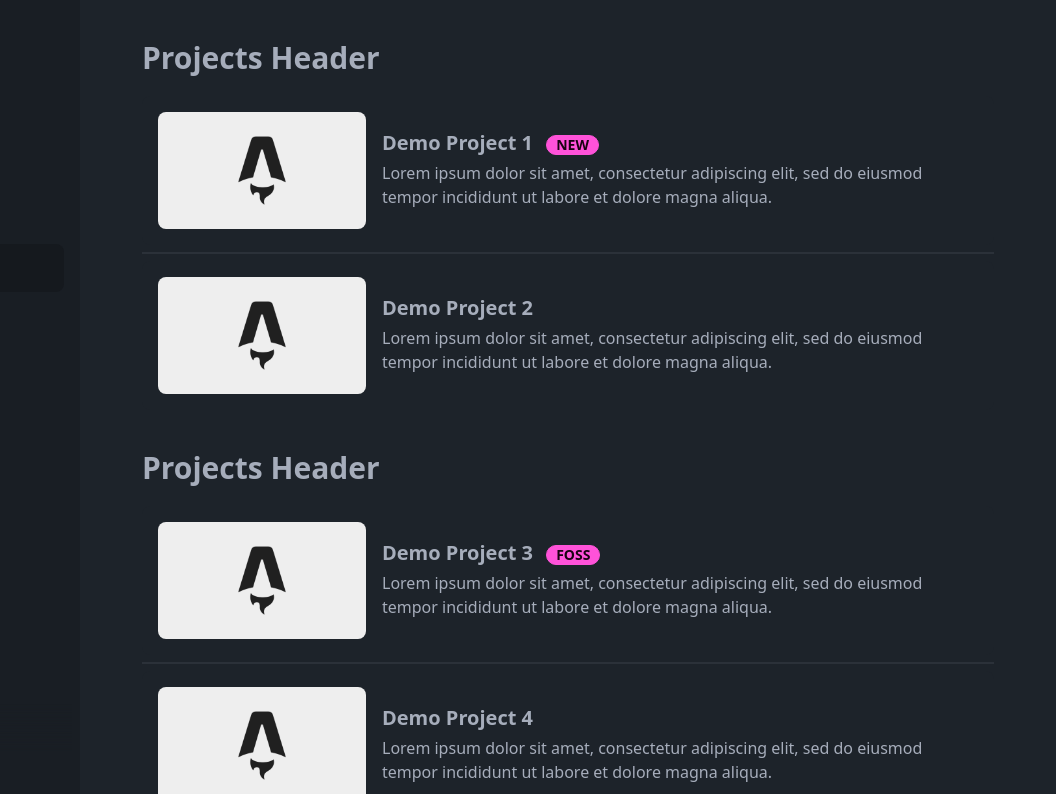
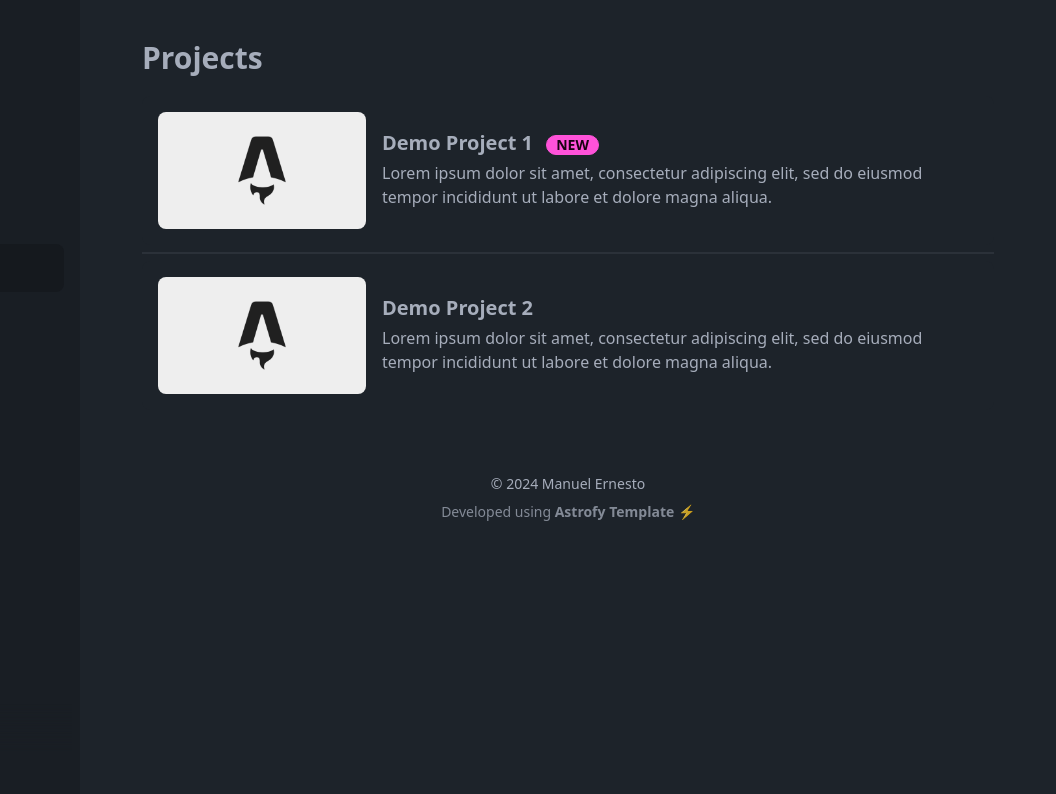
Before and after one commit to rafaelgreca/rafaelgreca.github.io, an Astro site: page /projects in a window 1280 px wide. Shown: the top 794 px of the page, 224-1280 px from the left. Built offline with nearby package versions, Linux system fonts and the light colour scheme; Astro itself is replaced by a stand-in of ours.

Commit message:
updating projects page

```diff
--- a/src/pages/projects.astro
+++ b/src/pages/projects.astro
@@ -5,7 +5,7 @@ import HorizontalCard from "../components/HorizontalCard.astro";
 
 <BaseLayout title = "Projects" sideBarActiveItemID="projects">
   <div>
-    <div class="text-3xl w-full font-bold mb-5">Projects Header</div>
+    <div class="text-3xl w-full font-bold mb-5">Projects</div>
   </div>
 
   <HorizontalCard
@@ -23,29 +23,4 @@ import HorizontalCard from "../components/HorizontalCard.astro";
     url="#"
   />
 
-  <div>
-    <div class="text-3xl w-full font-bold mb-5 mt-10">Projects Header</div>
-  </div>
-
-  <HorizontalCard
-    title="Demo Project 3"
-    img="/post_img.webp"
-    desc="Lorem ipsum dolor sit amet, consectetur adipiscing elit, sed do eiusmod tempor incididunt ut labore et dolore magna aliqua."
-    url="#"
-    badge="FOSS"
-  />
-  <div class="divider my-0"></div>
-  <HorizontalCard
-    title="Demo Project 4"
-    img="/post_img.webp"
-    desc="Lorem ipsum dolor sit amet, consectetur adipiscing elit, sed do eiusmod tempor incididunt ut labore et dolore magna aliqua."
-    url="#"
-  />
-  <div class="divider my-0"></div>
-  <HorizontalCard
-    title="Demo Project 5"
-    img="/post_img.webp"
-    desc="Lorem ipsum dolor sit amet, consectetur adipiscing elit, sed do eiusmod tempor incididunt ut labore et dolore magna aliqua."
-    url="#"
-  />
 </BaseLayout>
```
